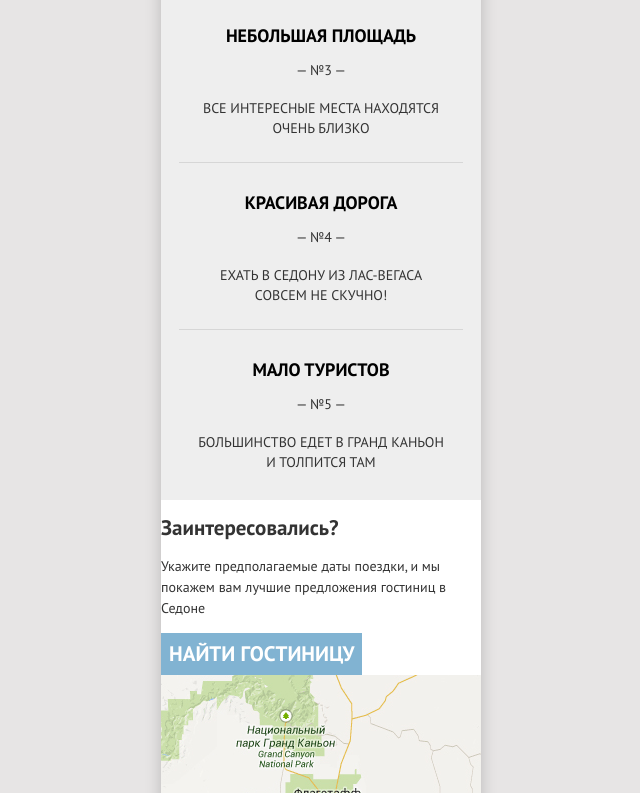
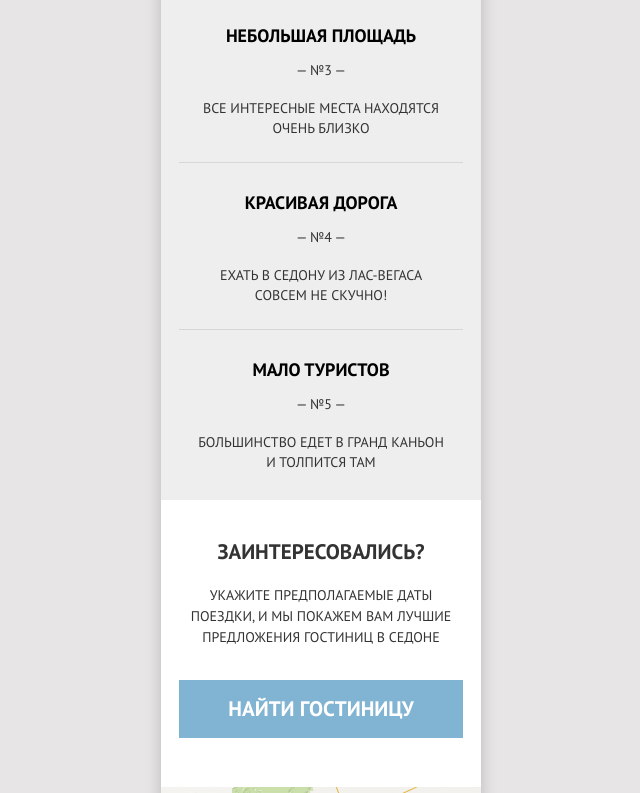
Before and after one commit to htmlacademy-adaptive/775445-sedona-27, a website: page source/index.html in a window 1280 px wide. Shown: the part 2007-2800 px from the top of the page, without its empty margins (319-959 px from the left). Drawn offline with nearby package versions, Linux system fonts and the light colour scheme; files that its build step writes are made by us from their sources.

Commit message:
Заканчивает блок поиска гостиницы в мобильной версии

```diff
--- a/source/sass/blocks/button.scss
+++ b/source/sass/blocks/button.scss
@@ -7,7 +7,7 @@
   text-align: center;
   font-family: inherit;
   font-size: 21px;
-  line-height: 26px;
+  line-height: 42px;
   font-weight: 700;
   background-color: #81b3d2;
   border: 0;
--- /dev/null
+++ b/source/sass/blocks/find.scss
@@ -0,0 +1,21 @@
+.find {
+  padding: 39px 18px 49px;
+  text-align: center;
+}
+
+.find__title {
+  margin: 0 0 20px 0;
+  font-size: 21px;
+  font-weight: 700;
+  line-height: 26px;
+  text-transform: uppercase;
+}
+
+.find__description {
+  margin: 0 0 32px 0;
+  text-transform: uppercase;
+}
+
+.find__button {
+  width: 284px;
+}
--- a/source/sass/style.scss
+++ b/source/sass/style.scss
@@ -14,5 +14,6 @@
 @use "./blocks/benefits";
 @use "./blocks/benefit-card";
 @use "./blocks/advantage-additional";
+@use "./blocks/find";
 @use "./blocks/main-footer";
 @use "./blocks/main-inner";
```
